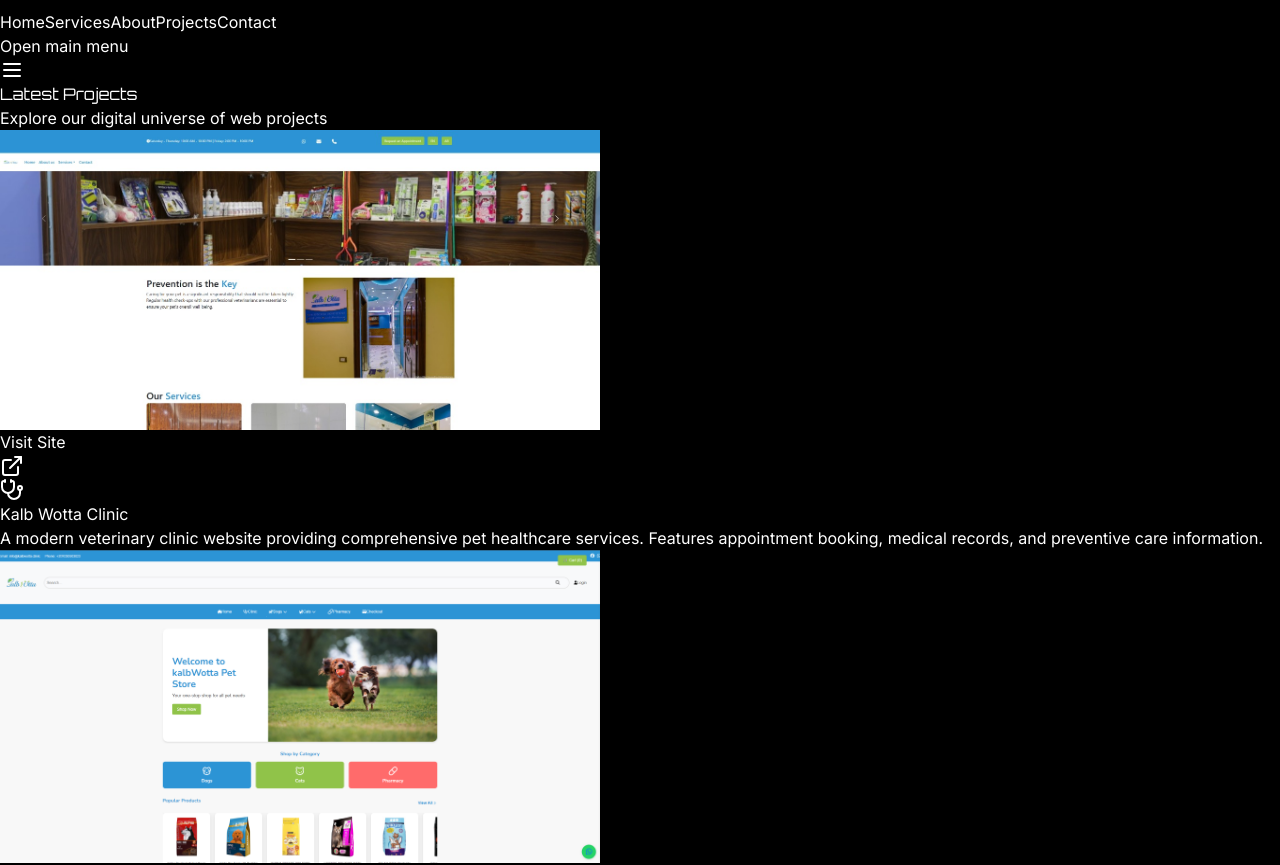
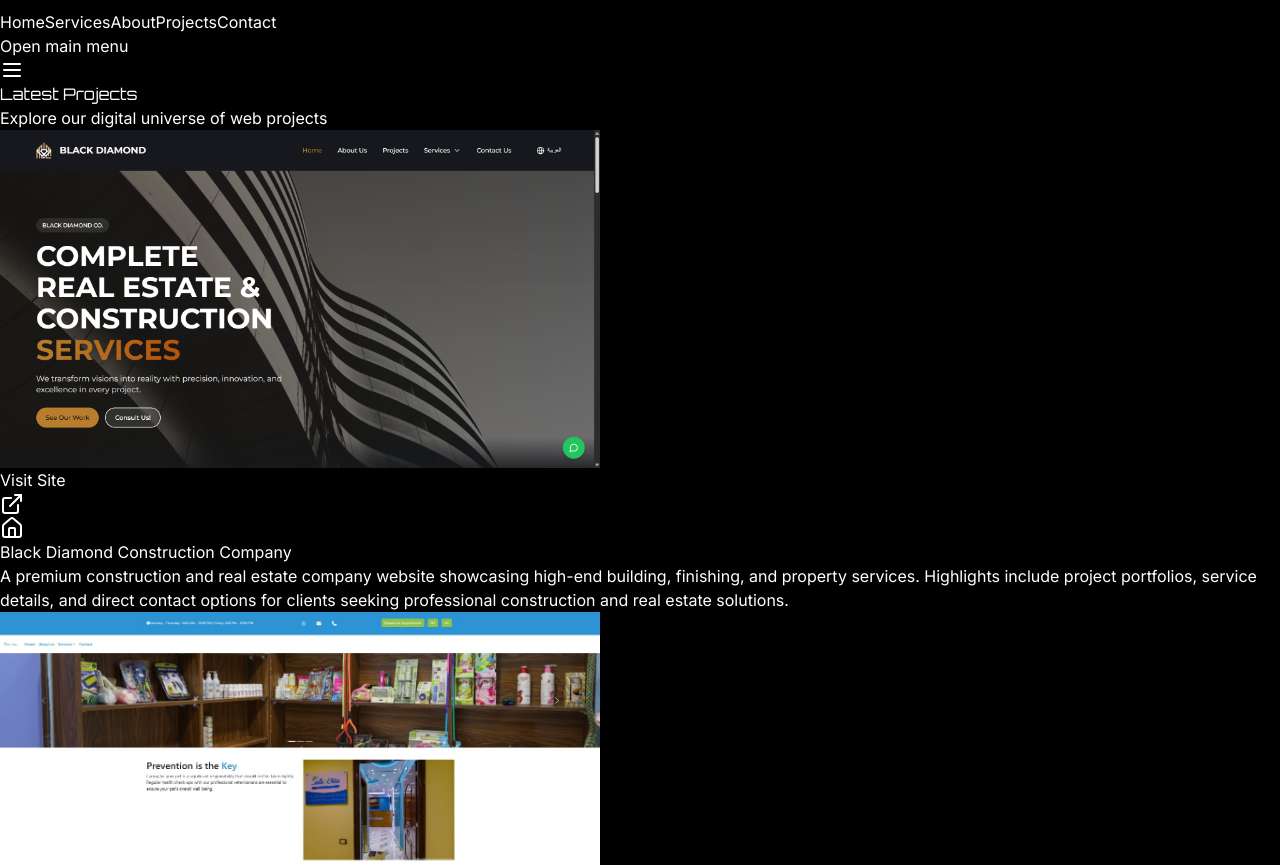
Before and after one commit to modjr/devhouse, a Next.js app: page /projects in a window 1280 px wide. Shown: the part 940-1805 px from the top of the page. Built offline with nearby package versions, Linux system fonts and the light colour scheme.

Commit message:
adding projects in the projects page

```diff
--- a/src/app/projects/page.tsx
+++ b/src/app/projects/page.tsx
@@ -16,6 +16,14 @@
   }, [])
 
   const projects = [
+    {
+      title: "Black Diamond Construction Company",
+      description: "A premium construction and real estate company website showcasing high-end building, finishing, and property services. Highlights include project portfolios, service details, and direct contact options for clients seeking professional construction and real estate solutions.",
+      image: "/static/Images/blackdiamond.png",
+      liveUrl: "https://www.blackdiamondegy.com/",
+      icon: <Home className="w-6 h-6"  />,
+      color: "from-amber-500/20 to-amber-600/20"
+    },
     {
       title: "Kalb Wotta Clinic",
       description: "A modern veterinary clinic website providing comprehensive pet healthcare services. Features appointment booking, medical records, and preventive care information.",
@@ -39,7 +47,15 @@
       liveUrl: "https://optima-furniture.com",
       icon: <Home className="w-6 h-6" />,
       color: "from-amber-500/20 to-amber-600/20"
-    }
+    },
+    {
+      title: "IbnSina Supermarket",
+      description: "A modern veterinary clinic website providing comprehensive pet healthcare services. Features appointment booking, medical records, and preventive care information.",
+      image: "/static/Images/IbnSinaMarket.png",
+      liveUrl: "https://www.ibnsina-market.com/",
+      icon: <ShoppingBag className="w-6 h-6" />,
+      color: "from-blue-500/20 to-blue-600/20"
+    },
   ]
 
   return (
```
Also changed, not shown: public/static/Images/IbnSinaMarket.png (added), public/static/Images/blackDiamond.png (added).
